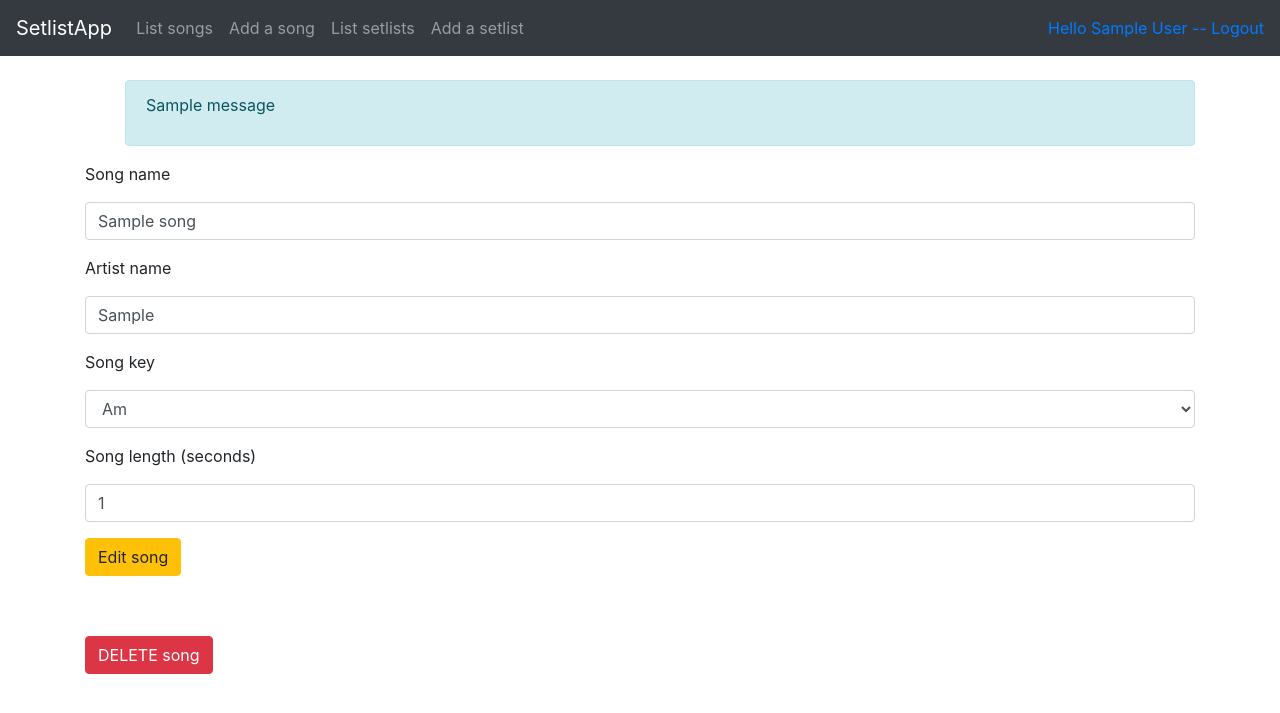
After one commit to Reksa97/Settilista, a Flask app: page /songs/1/edit in a window 1280 px wide. The commit adds this page. Shown: the top 713 px of the page. Run offline with Flask 2, Linux system fonts and the light colour scheme; a user stored in the database is signed in; tables that the repository leaves empty hold one stand-in row (values such as "Sample post"); one stand-in notice (Sample message) is shown; some libraries are stand-ins or nearby versions.

Commit message:
songs can now be edited by the account which added it. Songs can be made public so that they can be seen by everyone

```diff
--- a/application/songs/forms.py
+++ b/application/songs/forms.py
@@ -8,7 +8,7 @@ class SongForm(FlaskForm):
     ('C#m', 'C#m'), ('C#', 'C#'), ('Dm', 'Dm'), ('D', 'D'), ('Ebm', 'Ebm'), ('Eb', 'Eb'), ('Em', 'Em'), ('E', 'E'), ('Fm', 'Fm'), ('F', 'F'), ('F#m', 'F#m'), ('F#', 'F#'),
     ('Gm', 'Gm'), ('G', 'G'), ('G#m', 'G#m'), ('Ab', 'Ab')])
     length = IntegerField("Song length (seconds)",
-    [validators.NumberRange(min=0, message="length must be atleast 0")])
+    [validators.NumberRange(min=0, message="Length must be atleast 0")])
     class Meta:
         csrf = False
 
--- a/application/songs/views.py
+++ b/application/songs/views.py
@@ -8,8 +8,10 @@ from application.auth.models import User
 from application.setlists.models import Setlist
 
 @app.route("/", methods=["GET"])
+@login_required
 def songs_index():
-    return render_template("songs/list.html", songs = Song.query.all(), no_songs=User.find_accounts_with_no_added_songs())
+    return render_template("songs/list.html", songs = Song.query.filter((Song.public==True) | (Song.account_id == current_user.id))
+                                .all(), no_songs=User.find_accounts_with_no_added_songs(), current_user_id=current_user.id)
 
 @app.route("/songs/new/")
 @login_required
@@ -33,6 +35,7 @@ def songs_create():
 
     db.session().commit()
 
+    flash("Song successfully created!")
     return redirect(url_for("songs_index"))
 
 
@@ -50,6 +53,37 @@ def songs_set_public(song_id):
 
     return redirect(url_for("songs_index"))
 
+@app.route("/songs/<song_id>/edit", methods=["GET","POST"])
+@login_required
+def songs_edit(song_id):
+
+    s = Song.query.get(song_id)
+
+    if s.account_id != current_user.id:
+        flash("You can only edit songs you've added yourself!")
+        return redirect(url_for("songs_index"))
+
+    form = SongForm(request.form)
+
+    if request.method == "GET":
+        form.name.default = s.name
+        form.artist.default = s.artist
+        form.length.default = s.length
+        form.songkey.default = s.songkey
+        form.process()
+        return render_template("songs/edit.html", form=form, song=s)
+
+
+
+    s.name = form.name.data
+    s.artist = form.artist.data
+    s.length = form.length.data
+    s.songkey = form.songkey.data
+
+    db.session().commit()
+    flash("Song successfully edited!")
+    return redirect(url_for("songs_index"))
+
 
 @app.route("/songs/<song_id>/tosetlist", methods=["GET", "POST"])
 @login_required
@@ -65,6 +99,9 @@ def songs_addtosetlist(song_id):
         form.process()
         return render_template("songs/tosetlist.html", form=form, song=s)
 
+    if not form.validate():
+        return render_template("songs/tosetlist.html", form=form, song=s)
+
     sls = SetlistSong(s.name)
     sls.account_id = current_user.id
     sls.setlist_id = form.setlist.data
@@ -78,6 +115,7 @@ def songs_addtosetlist(song_id):
     db.session().add(sls)
 
     db.session().commit()
+    flash("Song successfully added to the setlist")
     return redirect(url_for("setlists_show", setlist_id=sls.setlist_id))
 
 
@@ -86,6 +124,10 @@ def songs_addtosetlist(song_id):
 def songs_delete(song_id):
 
     s = Song.query.get(song_id)
+
+    if song.account_id != current_user.id:
+        flash("You can only delete songs you've added yourself!")
+        return redirect(url_for("songs_index"))
 
     db.session.delete(s)
     db.session.commit()
--- a/application/templates/layout.html
+++ b/application/templates/layout.html
@@ -44,6 +44,15 @@
   </nav>
 
   <main role="main" class="container">
+    {% with messages = get_flashed_messages() %} {% if messages %}
+      <ul class=flashes>
+        <div class="alert alert-info" role="alert">
+          {% for message in messages %}
+          <p>{{ message }}</p>
+          {% endfor %}
+        </div>
+      </ul>
+      {% endif %} {% endwith %}
     {% block body %}
     <p>
       Content.
--- a/application/templates/setlists/new.html
+++ b/application/templates/setlists/new.html
@@ -7,7 +7,7 @@
       {{ form.name(class_='form-control') }}
     </div>
     {% if form.name.errors %} {% for error in form.name.errors %}
-    <small class="form-text text-muted"<{{ error }}</small>
+    <small class="form-text text-muted">{{ error }}</small>
     {% endfor %} {% endif %}
   </div>
   <button type="submit" class="btn btn-primary">Add a new setlist</button>
--- /dev/null
+++ b/application/templates/songs/edit.html
@@ -0,0 +1,52 @@
+{% extends "layout.html" %} {% block body %}
+
+<form method="POST" action="{{ url_for('songs_edit', song_id=song.id) }}">
+    <div class="form-group">
+        <label for="{{ form.name.id }}" class="control-label">{{ form.name.label }}
+        </label>
+        <div>
+            {{ form.name(class_='form-control') }}
+        </div>
+        {% if form.name.errors %} {% for error in form.name.errors %}
+        <small class="form-text text-muted">{{ error }}</small>
+        {% endfor %} {% endif %}
+    </div>
+    <div class="form-group">
+        <label for="{{ form.artist.id }}" class="control-label">{{ form.artist.label }}
+        </label>
+        <div>
+            {{ form.artist(class_='form-control') }}
+        </div>
+        {% if form.artist.errors %} {% for error in form.artist.errors %}
+        <small class="form-text text-muted">{{ error }}</small>
+        {% endfor %} {% endif %}
+    </div>
+    <div class="form-group">
+        <label for="{{ form.songkey.id }}" class="control-label">{{ form.songkey.label }}
+        </label>
+        <div>
+            {{ form.songkey(class_='form-control') }}
+        </div>
+        {% if form.songkey.errors %} {% for error in form.songkey.errors %}
+        <small class="form-text text-muted">{{ error }}</small>
+        {% endfor %} {% endif %}
+    </div>
+    <div class="form-group">
+        <label for="{{ form.length.id }}" class="control-label">{{ form.length.label }}
+        </label>
+        <div>
+            {{ form.length(class_='form-control') }}
+        </div>
+        {% if form.length.errors %} {% for error in form.length.errors %}
+        <small class="form-text text-muted">{{ error }}</small>
+        {% endfor %} {% endif %}
+    </div>
+    <div>
+        <button type="submit" class="btn btn-warning">Edit song</button>
+    </div>
+</form>
+<div class="col-xs-12" style="height:60px;"></div>
+<form method="POST" action="{{ url_for('songs_delete', song_id=song.id) }}">
+    <button type="submit" class="btn btn-danger">DELETE song</button>
+</form>
+{% endblock %}
```
Also changed, not shown: application/templates/songs/list.html (+17 -12 lines), application/templates/songs/new.html (+4 -4 lines).
